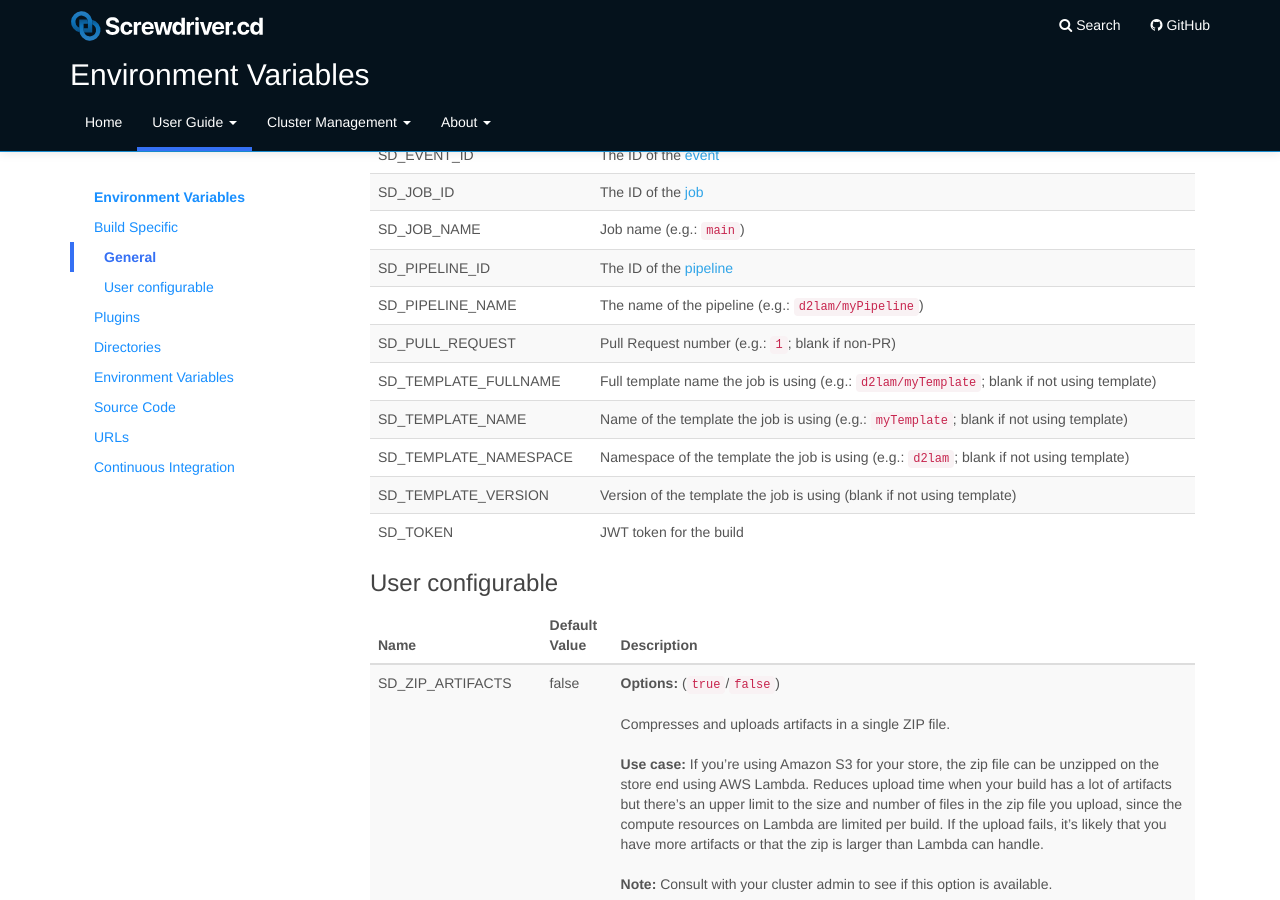
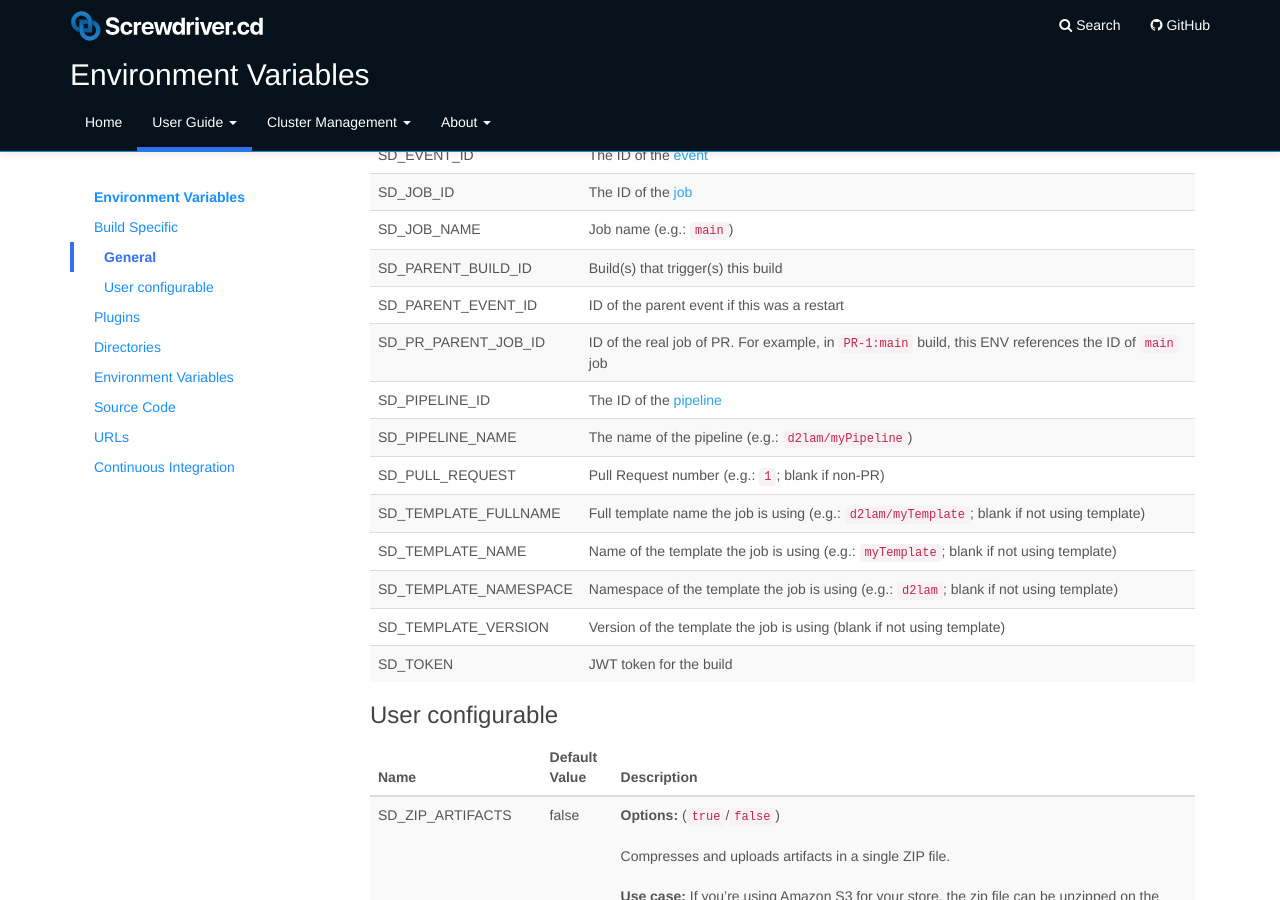
Before and after one commit to screwdriver-cd/guide, a Jekyll site: the page built from docs/user-guide/environment-variables.md, in a window 1280 px wide and 900 px high, scrolled down 345 px. Built offline with Jekyll 4.4.1, drawn with Linux system fonts in a browser that asks for light colours.

Commit message:
fix: add ENVs to doc (#281)

```diff
--- a/docs/user-guide/environment-variables.md
+++ b/docs/user-guide/environment-variables.md
@@ -42,6 +42,9 @@ _Note: Environment variables set in one job cannot be accessed in another job. T
 | SD_EVENT_ID | The ID of the [event](../about/appendix/domain#event) |
 | SD_JOB_ID | The ID of the [job](../about/appendix/domain#job) |
 | SD_JOB_NAME | Job name (e.g.: `main`) |
+| SD_PARENT_BUILD_ID | Build(s) that trigger(s) this build |
+| SD_PARENT_EVENT_ID | ID of the parent event if this was a restart |
+| SD_PR_PARENT_JOB_ID | ID of the real job of PR. For example, in `PR-1:main` build, this ENV references the ID of `main` job |
 | SD_PIPELINE_ID | The ID of the [pipeline](../about/appendix/domain#pipeline) |
 | SD_PIPELINE_NAME | The name of the pipeline (e.g.: `d2lam/myPipeline`) |
 | SD_PULL_REQUEST | Pull Request number (e.g.: `1`; blank if non-PR) |
```
